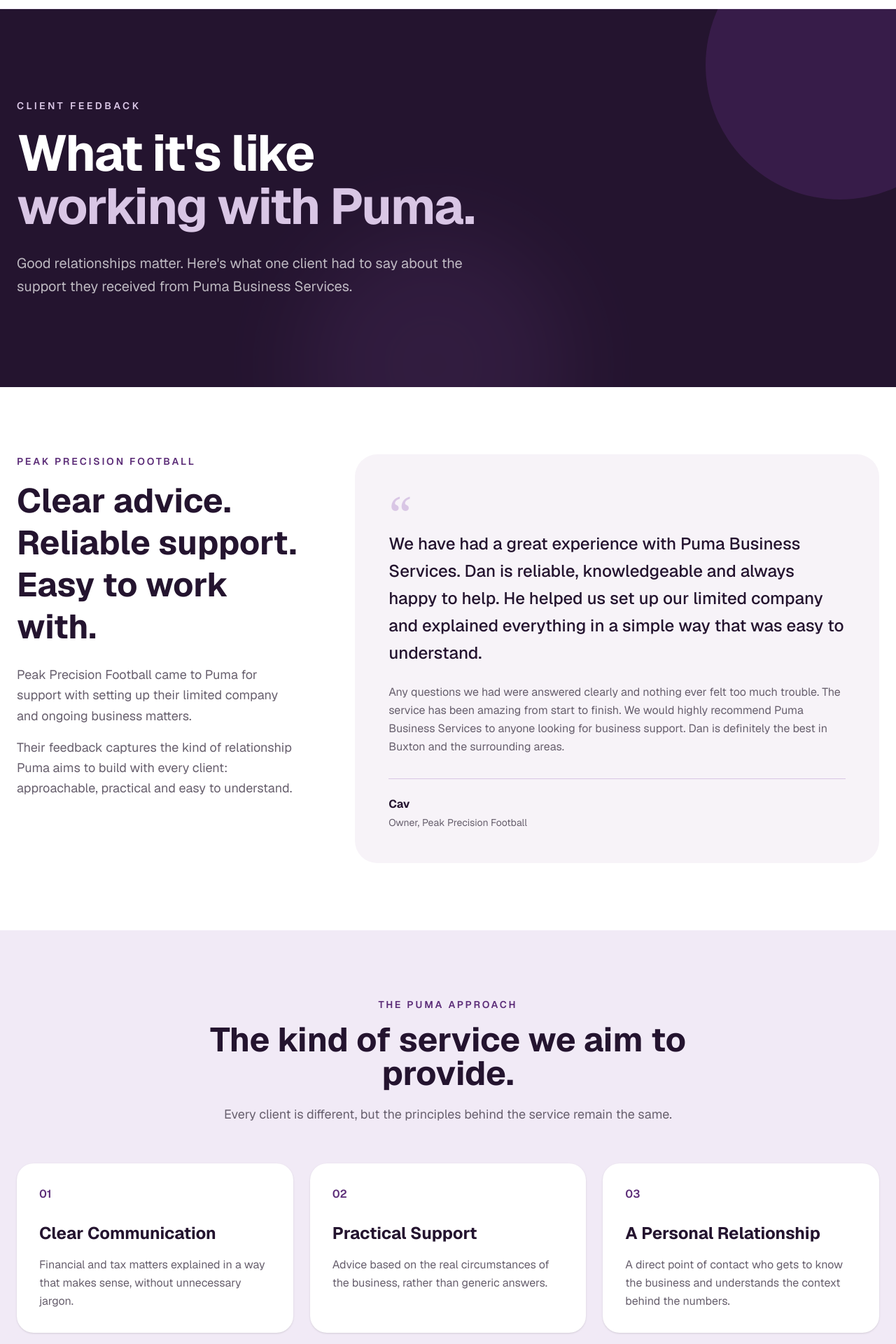
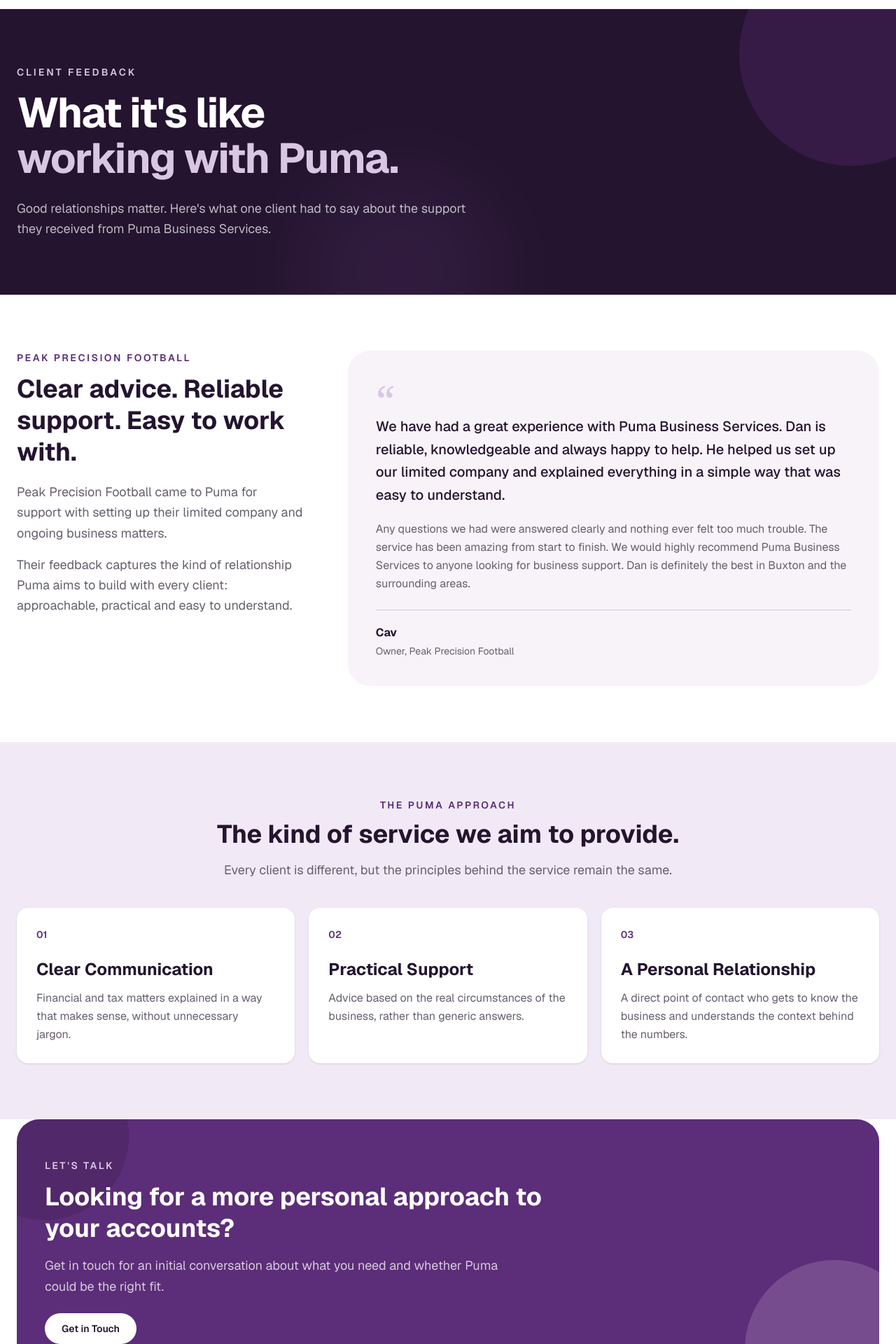
Before and after one commit to pumabs/puma-business-services, a Next.js app: page /testimonials in a window 1280 px wide. Shown: the part 80-2000 px from the top of the page at 70% size. Built offline with nearby package versions, Linux system fonts and the light colour scheme.

Commit message:
Refactor testimonials section layout and styles

```diff
--- a/app/testimonials/page.tsx
+++ b/app/testimonials/page.tsx
@@ -13,23 +13,23 @@
 
       {/* HERO */}
       <section className="relative overflow-hidden bg-brand-purple-dark text-white">
-        <div className="absolute -top-28 -right-28 w-96 h-96 rounded-full bg-brand-purple opacity-35" />
-        <div className="absolute -bottom-40 left-1/3 w-96 h-96 rounded-full bg-brand-purple-mid opacity-15 blur-3xl" />
+        <div className="absolute -top-24 -right-24 w-80 h-80 rounded-full bg-brand-purple opacity-30" />
+        <div className="absolute -bottom-28 left-1/3 w-72 h-72 rounded-full bg-brand-purple-mid opacity-15 blur-3xl" />
 
-        <div className="relative max-w-7xl mx-auto px-6 py-24 lg:py-32">
-          <div className="max-w-4xl">
-            <p className="text-brand-purple-soft font-semibold uppercase tracking-[0.25em] text-sm">
+        <div className="relative max-w-7xl mx-auto px-6 py-16 lg:py-20">
+          <div className="max-w-3xl">
+            <p className="text-brand-purple-soft font-semibold uppercase tracking-[0.22em] text-xs sm:text-sm">
               Client Feedback
             </p>
 
-            <h1 className="mt-5 text-5xl sm:text-6xl lg:text-7xl font-bold leading-[1.05] tracking-tight">
+            <h1 className="mt-4 text-4xl sm:text-5xl lg:text-6xl font-bold leading-[1.08] tracking-tight">
               What it&apos;s like
               <span className="block text-brand-purple-soft">
                 working with Puma.
               </span>
             </h1>
 
-            <p className="mt-7 text-lg sm:text-xl text-white/70 max-w-2xl leading-relaxed">
+            <p className="mt-6 text-base sm:text-lg text-white/70 max-w-2xl leading-relaxed">
               Good relationships matter. Here&apos;s what one client had to say
               about the support they received from Puma Business Services.
             </p>
@@ -39,44 +39,44 @@
 
       {/* FEATURED TESTIMONIAL */}
       <section className="bg-white">
-        <div className="max-w-7xl mx-auto px-6 py-24">
+        <div className="max-w-7xl mx-auto px-6 py-16 lg:py-20">
 
-          <div className="grid lg:grid-cols-[0.7fr_1.3fr] gap-12 lg:gap-20 items-start">
+          <div className="grid lg:grid-cols-[0.7fr_1.3fr] gap-10 lg:gap-16 items-start">
 
             <div>
-              <p className="text-brand-purple font-semibold uppercase tracking-[0.2em] text-sm">
+              <p className="text-brand-purple font-semibold uppercase tracking-[0.18em] text-xs sm:text-sm">
                 Peak Precision Football
               </p>
 
-              <h2 className="mt-4 text-4xl sm:text-5xl font-bold text-brand-purple-dark leading-tight">
+              <h2 className="mt-3 text-3xl sm:text-4xl font-bold text-brand-purple-dark leading-tight">
                 Clear advice. Reliable support. Easy to work with.
               </h2>
 
-              <p className="mt-6 text-lg text-brand-slate leading-relaxed">
+              <p className="mt-5 text-base sm:text-lg text-brand-slate leading-relaxed">
                 Peak Precision Football came to Puma for support with setting
                 up their limited company and ongoing business matters.
               </p>
 
-              <p className="mt-4 text-lg text-brand-slate leading-relaxed">
+              <p className="mt-4 text-base sm:text-lg text-brand-slate leading-relaxed">
                 Their feedback captures the kind of relationship Puma aims to
                 build with every client: approachable, practical and easy to
                 understand.
               </p>
             </div>
 
-            <div className="bg-brand-cream rounded-[2rem] p-8 sm:p-10 lg:p-12">
-              <span className="text-7xl leading-none text-brand-purple-soft font-serif">
+            <div className="bg-brand-cream rounded-[2rem] p-7 sm:p-9 lg:p-10">
+              <span className="text-6xl leading-none text-brand-purple-soft font-serif">
                 “
               </span>
 
-              <blockquote className="text-xl sm:text-2xl text-brand-purple-dark font-medium leading-relaxed -mt-3">
+              <blockquote className="text-lg sm:text-xl text-brand-purple-dark font-medium leading-relaxed -mt-2">
                 We have had a great experience with Puma Business Services.
                 Dan is reliable, knowledgeable and always happy to help. He
                 helped us set up our limited company and explained everything
                 in a simple way that was easy to understand.
               </blockquote>
 
-              <p className="mt-6 text-brand-slate leading-relaxed">
+              <p className="mt-5 text-brand-slate leading-relaxed text-sm sm:text-base">
                 Any questions we had were answered clearly and nothing ever
                 felt too much trouble. The service has been amazing from start
                 to finish. We would highly recommend Puma Business Services to
@@ -84,7 +84,7 @@
                 in Buxton and the surrounding areas.
               </p>
 
-              <div className="mt-8 pt-6 border-t border-brand-purple-soft">
+              <div className="mt-6 pt-5 border-t border-brand-purple-soft">
                 <p className="font-bold text-brand-purple-dark">
                   Cav
                 </p>
@@ -101,24 +101,24 @@
 
       {/* WHAT CLIENTS CAN EXPECT */}
       <section className="bg-brand-lilac">
-        <div className="max-w-7xl mx-auto px-6 py-24">
+        <div className="max-w-7xl mx-auto px-6 py-16 lg:py-20">
 
           <div className="text-center max-w-3xl mx-auto">
-            <p className="text-brand-purple font-semibold uppercase tracking-[0.2em] text-sm">
+            <p className="text-brand-purple font-semibold uppercase tracking-[0.18em] text-xs sm:text-sm">
               The Puma Approach
             </p>
 
-            <h2 className="mt-4 text-4xl sm:text-5xl font-bold text-brand-purple-dark">
+            <h2 className="mt-3 text-3xl sm:text-4xl font-bold text-brand-purple-dark">
               The kind of service we aim to provide.
             </h2>
 
-            <p className="mt-5 text-lg text-brand-slate leading-relaxed">
+            <p className="mt-4 text-base sm:text-lg text-brand-slate leading-relaxed">
               Every client is different, but the principles behind the service
               remain the same.
             </p>
           </div>
 
-          <div className="mt-14 grid md:grid-cols-3 gap-6">
+          <div className="mt-10 grid md:grid-cols-3 gap-5">
 
             {[
               {
@@ -136,17 +136,17 @@
             ].map((item, index) => (
               <div
                 key={item.title}
-                className="bg-white rounded-3xl p-8 shadow-sm"
+                className="bg-white rounded-2xl p-7 shadow-sm"
               >
-                <p className="text-brand-purple font-semibold">
+                <p className="text-brand-purple font-semibold text-sm">
                   0{index + 1}
                 </p>
 
-                <h3 className="mt-7 text-2xl font-bold text-brand-purple-dark">
+                <h3 className="mt-6 text-xl sm:text-2xl font-bold text-brand-purple-dark">
                   {item.title}
                 </h3>
 
-                <p className="mt-4 text-brand-slate leading-relaxed">
+                <p className="mt-3 text-brand-slate leading-relaxed text-sm sm:text-base">
                   {item.text}
                 </p>
               </div>
@@ -157,31 +157,31 @@
       </section>
 
       {/* CTA */}
-      <section className="bg-white">
-        <div className="max-w-7xl mx-auto px-6 py-24">
+      <section className="bg-white pb-16 lg:pb-20">
+        <div className="max-w-7xl mx-auto px-6">
 
-          <div className="relative overflow-hidden bg-brand-purple rounded-[2.5rem] px-8 py-16 sm:px-14 sm:py-20 text-white">
+          <div className="relative overflow-hidden bg-brand-purple rounded-[2rem] px-7 py-12 sm:px-10 sm:py-14 text-white">
 
-            <div className="absolute -right-20 -bottom-24 w-80 h-80 bg-brand-purple-soft/20 rounded-full" />
-            <div className="absolute -left-24 -top-32 w-72 h-72 bg-brand-purple-dark/20 rounded-full" />
+            <div className="absolute -right-16 -bottom-20 w-64 h-64 bg-brand-purple-soft/20 rounded-full" />
+            <div className="absolute -left-20 -top-24 w-60 h-60 bg-brand-purple-dark/20 rounded-full" />
 
             <div className="relative max-w-3xl">
-              <p className="text-brand-purple-soft uppercase tracking-[0.2em] font-semibold text-sm">
+              <p className="text-brand-purple-soft uppercase tracking-[0.18em] font-semibold text-xs sm:text-sm">
                 Let&apos;s Talk
               </p>
 
-              <h2 className="mt-4 text-4xl sm:text-5xl font-bold leading-tight">
+              <h2 className="mt-3 text-3xl sm:text-4xl font-bold leading-tight">
                 Looking for a more personal approach to your accounts?
               </h2>
 
-              <p className="mt-5 text-lg text-white/75 max-w-2xl leading-relaxed">
+              <p className="mt-4 text-base sm:text-lg text-white/75 max-w-2xl leading-relaxed">
                 Get in touch for an initial conversation about what you need
                 and whether Puma could be the right fit.
               </p>
 
               <Link
                 href="/contact"
-                className="inline-block mt-8 bg-white text-brand-purple-dark hover:bg-brand-purple-soft transition-colors px-7 py-3.5 rounded-full font-semibold"
+                className="inline-block mt-6 bg-white text-brand-purple-dark hover:bg-brand-purple-soft transition-colors px-6 py-3 rounded-full font-semibold text-sm"
               >
                 Get in Touch
               </Link>
```
